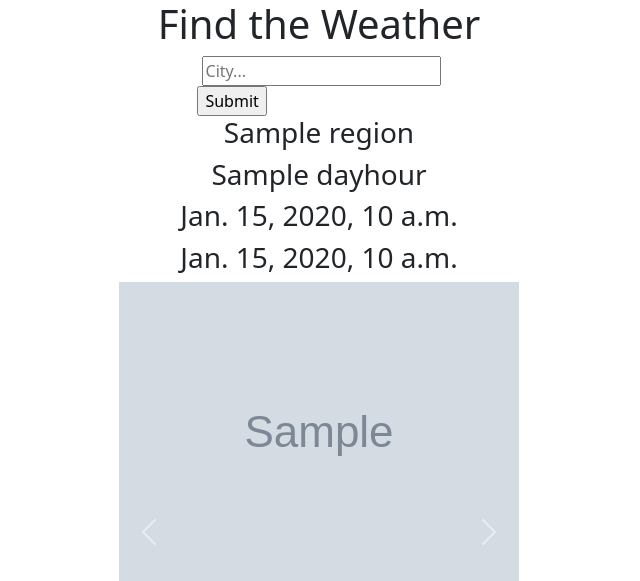
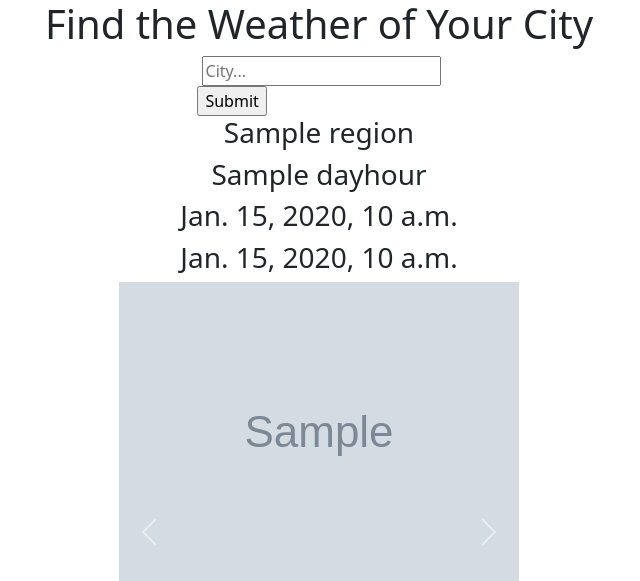
Before and after one commit to matheusmiguelsa/weather_app_django, a Django app: template core/templates/core/home.html in a window 1280 px wide. Shown: the top 581 px of the page, without its empty margins (321-961 px from the left). Run offline with Django 3.2, Linux system fonts and the light colour scheme; the template is opened without the code that fills it: most values are stand-ins (such as "Sample title", 1, 10 or a date in 2020); grey boxes marked "Sample" are stand-in pictures.

Commit message:
fix: title of the page

```diff
--- a/core/templates/core/home.html
+++ b/core/templates/core/home.html
@@ -24,7 +24,7 @@
 
 <body>
     <div id="main" class="d-flex align-items-center flex-column">
-        <h1>Find the Weather</h1>
+        <h1>Find the Weather of Your City</h1>
         {% csrf_token %}
         <form method="GET">
             <div>
```
